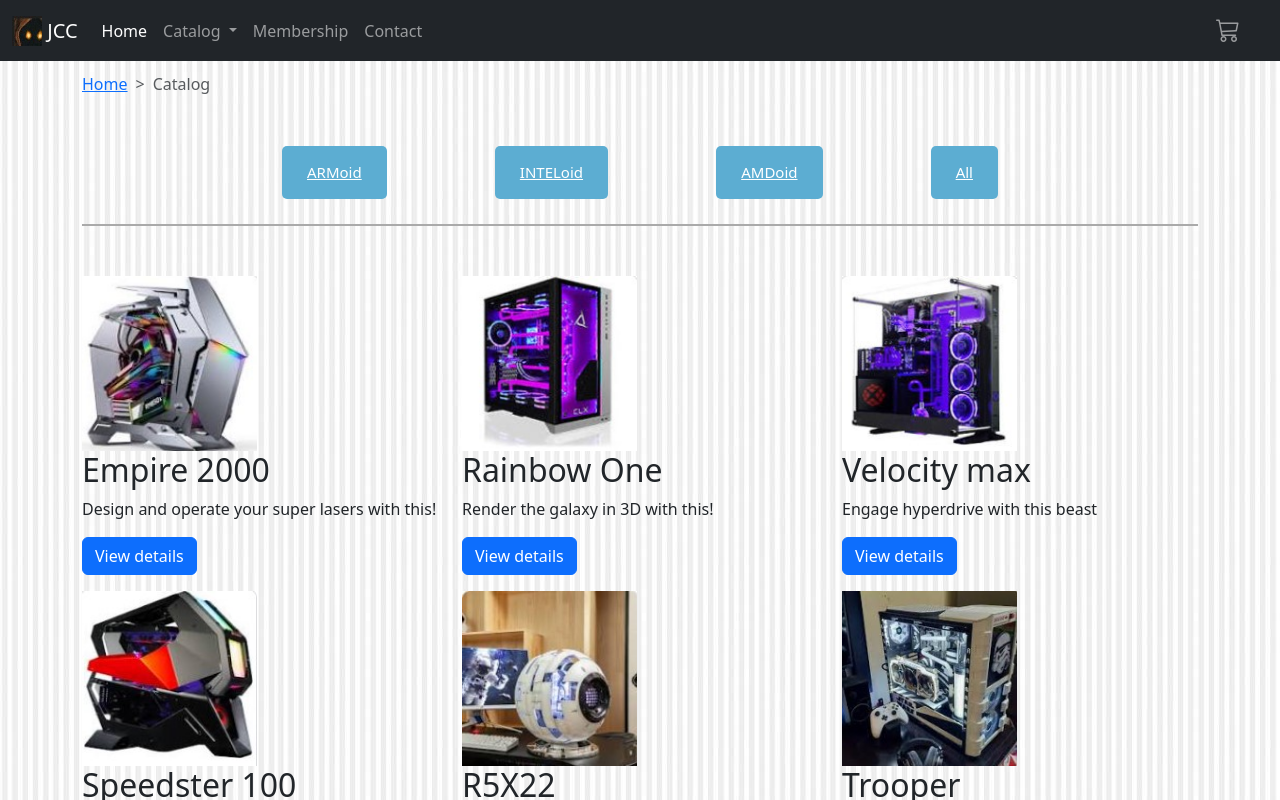
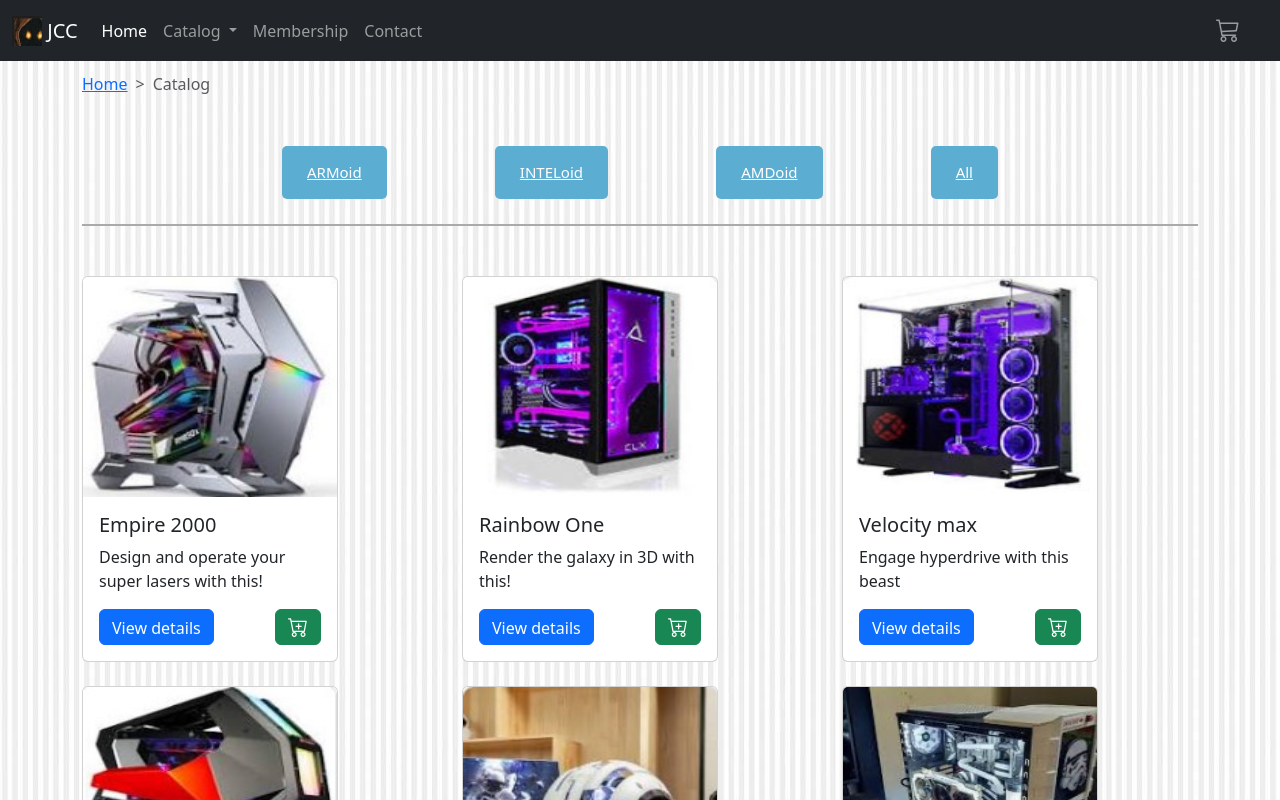
Before and after one commit to r4ndm/templates, an Angular app in the folder angular/apps/jcc/: page /catalog in a window 1280 px wide. Shown: the top 800 px of the page. Built offline with nearby package versions, Linux system fonts and the light colour scheme.

Commit message:
use bootstrap card for product summary (#13)
Co-authored-by: Ranadeep Mukherjee <rmukherjee@slb.com>

```diff
--- a/angular/apps/jcc/src/app/catalog/catalog.component.html
+++ b/angular/apps/jcc/src/app/catalog/catalog.component.html
@@ -12,9 +12,10 @@
         <a *ngFor="let filter of filters" class="button" tabindex="0" [routerLink]="['/catalog/', filter]">{{ filter }}</a>
     </div>
 
-    <div class="row">
+    <div class="row gy-4">
       <div *ngFor="let product of getProducts()" class="col-md-4">
-        <app-product-summary [product]="product" (detailButtonPressed)="viewDetails($event)"></app-product-summary>
+        <!-- <app-product-summary [product]="product" (detailButtonPressed)="viewDetails($event)"></app-product-summary> -->
+        <app-product-summary-card [product]="product" (detailButtonPressed)="viewDetails($event)"></app-product-summary-card>
       </div>
     </div>
   </div>
--- a/angular/apps/jcc/src/app/catalog/catalog.component.ts
+++ b/angular/apps/jcc/src/app/catalog/catalog.component.ts
@@ -1,14 +1,14 @@
 import { Component, OnInit } from '@angular/core';
 import { CommonModule } from '@angular/common';
 import { ActivatedRoute, Router, RouterModule } from '@angular/router';
-import { ProductSummaryComponent } from '../product-summary/product-summary.component';
 import { CatalogService } from './catalog.service';
 import { IProduct } from './product.interface';
 import { BreadcrumbComponent } from '../breadcrumb/breadcrumb.component';
+import { ProductSummaryCardComponent } from "../product-summary-card/product-summary-card.component";
 
 @Component({
   selector: 'app-catalog',
-  imports: [CommonModule, RouterModule, ProductSummaryComponent, BreadcrumbComponent],
+  imports: [CommonModule, RouterModule, BreadcrumbComponent, ProductSummaryCardComponent],
   templateUrl: './catalog.component.html',
   styleUrl: './catalog.component.css'
 })
--- a/angular/apps/jcc/src/app/product-detail/product-detail.component.html
+++ b/angular/apps/jcc/src/app/product-detail/product-detail.component.html
@@ -40,7 +40,7 @@
           <strong>Wu${{ product?.price }}</strong>
         </div>
         <div class="col-md-8">
-          <a type="button" class="btn btn-success float-right" (click)="addToCart()">Add to cart </a>
+          <a type="button" class="btn btn-success float-right" (click)="addToCart()"><i class="bi bi-cart-plus h5"></i> Add to cart </a>
         </div>
       </div>
     </div>
--- /dev/null
+++ b/angular/apps/jcc/src/app/product-summary-card/product-summary-card.component.css
@@ -0,0 +1,16 @@
+
+.card {
+    width: 16rem;
+}
+
+.card-img-top {
+    height: 220px;
+}
+
+.card-text {
+    height: 3rem;
+}
+
+.btn {
+    height: 36px;
+}
--- /dev/null
+++ b/angular/apps/jcc/src/app/product-summary-card/product-summary-card.component.html
@@ -0,0 +1,9 @@
+<div class="card">
+    <img [src]="getImageUrl()" class="card-img-top" [alt]="product.name">
+    <div class="card-body">
+      <h5 class="card-title">{{ product.name }}</h5>
+      <p class="card-text">{{ product.description }}</p>
+      <a class="btn btn-primary" role="button" (click)="detailButtonClicked()">View details</a>
+      <a class="btn btn-success float-end" role="button" (click)="addCartButtonClicked()"><i class="bi bi-cart-plus h5"></i></a>
+    </div>
+  </div>
--- /dev/null
+++ b/angular/apps/jcc/src/app/product-summary-card/product-summary-card.component.ts
@@ -0,0 +1,31 @@
+import { Component, EventEmitter, Input, Output } from '@angular/core';
+import { IProduct } from '../catalog/product.interface';
+import { CartService } from '../cart/cart.service';
+
+@Component({
+  selector: 'app-product-summary-card',
+  imports: [],
+  templateUrl: './product-summary-card.component.html',
+  styleUrl: './product-summary-card.component.css'
+})
+export class ProductSummaryCardComponent {
+  @Input() public product!: IProduct;
+  @Output() public detailButtonPressed = new EventEmitter<IProduct>();
+
+  constructor(private cartService: CartService) {}
+
+  public getImageUrl(): string {
+    return `/images/products/${this.product.image}`;
+  }
+
+  public detailButtonClicked(): void {
+    this.detailButtonPressed.emit(this.product);
+  }
+
+  public addCartButtonClicked(): void {
+    //TODO: add using Id instead of product
+    if (this.product) {
+      this.cartService.add(this.product);
+    }
+  }
+}
```
Also changed, not shown: 1 other file (tests, documents, lock files or other folders).
